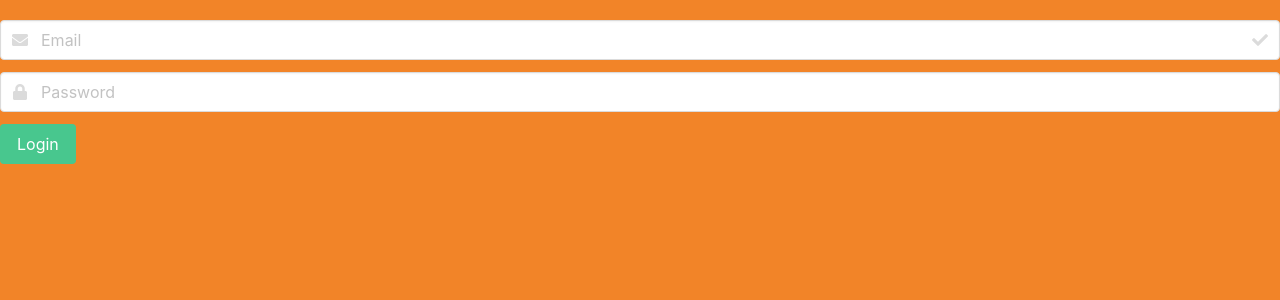
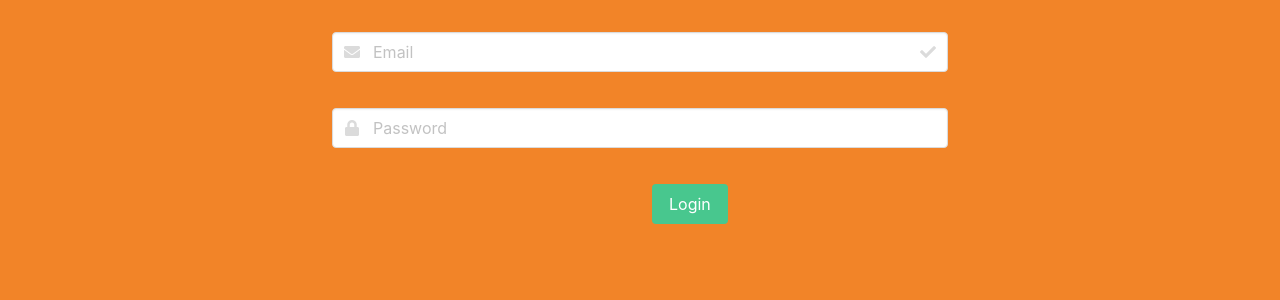
Before and after one commit to Code-Institute-Submissions/Spannakin-yarn-barn, a Flask app: page /login in a window 1280 px wide. Shown: the part 58-358 px from the top of the page. Run offline with Flask 2, Linux system fonts and the light colour scheme; some libraries are stand-ins or nearby versions.

Commit message:
Bulma columns added for aesthetics

```diff
--- a/templates/pages/login.html
+++ b/templates/pages/login.html
@@ -1,7 +1,7 @@
 {% extends 'layout/base.html' %}
 {% block content %}
 {% include 'components/navigation/full-navigation.html' %}
-<div class="field">
+  <div class="field column is-half is-offset-one-quarter" id="email-input-login">
     <p class="control has-icons-left has-icons-right">
       <input class="input" type="email" placeholder="Email">
       <span class="icon is-small is-left">
@@ -12,7 +12,7 @@
       </span>
     </p>
   </div>
-  <div class="field">
+  <div class="field column is-half is-offset-one-quarter">
     <p class="control has-icons-left">
       <input class="input" type="password" placeholder="Password">
       <span class="icon is-small is-left">
@@ -20,7 +20,7 @@
       </span>
     </p>
   </div>
-  <div class="field">
+  <div class="field column is-offset-6">
     <p class="control">
       <button class="button is-success">
         Login
```
